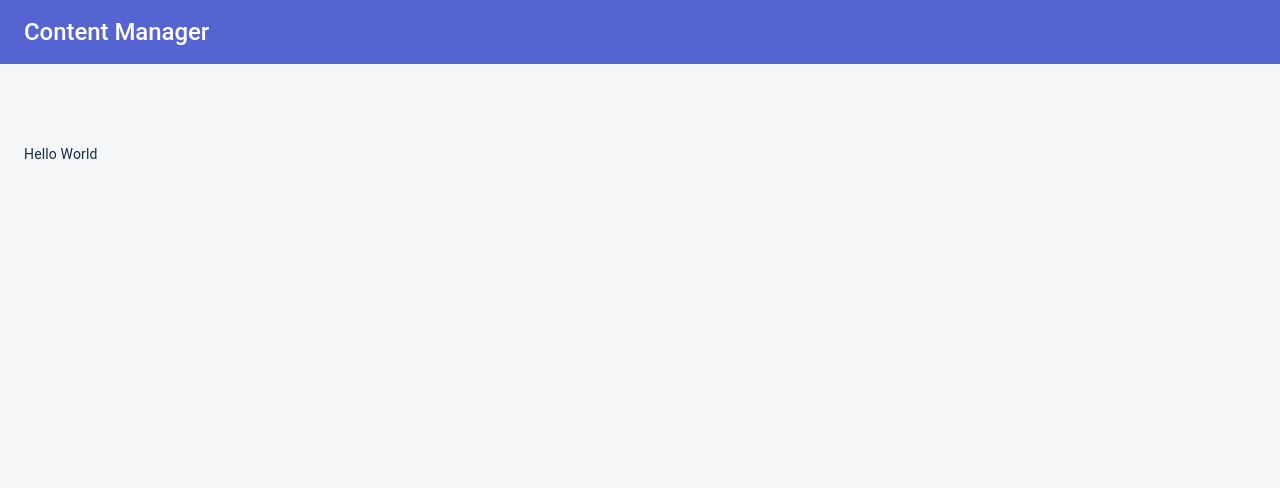
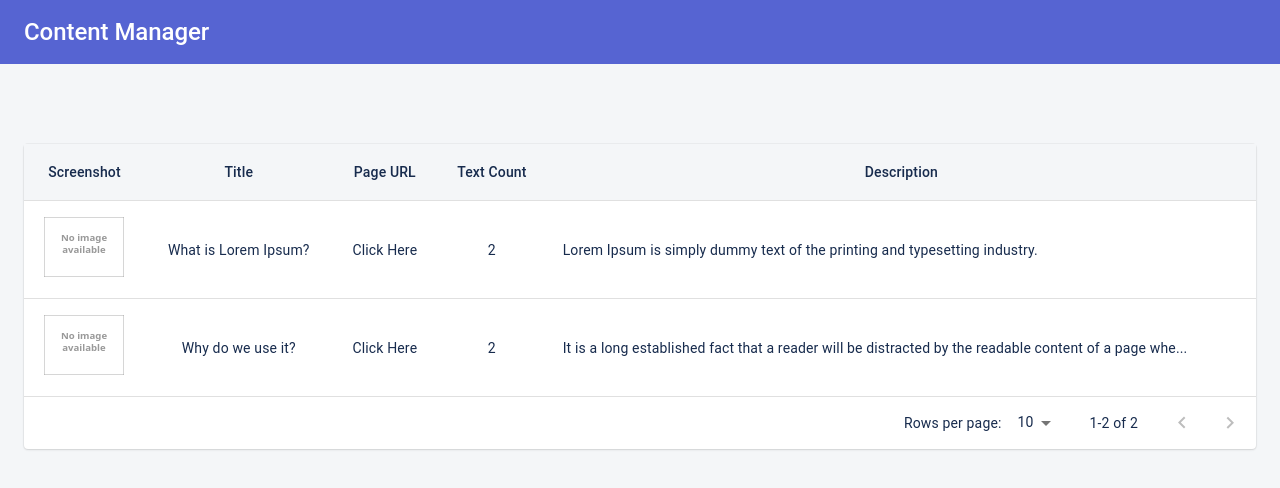
Before and after one commit to danieljindev/next-content-manager, a Next.js app: page / in a window 1280 px wide. Shown: the top 488 px of the page. Built offline with nearby package versions, Linux system fonts and the light colour scheme; data requests are answered from the project's data file.

Commit message:
Add home page table

```diff
--- a/pages/index.tsx
+++ b/pages/index.tsx
@@ -1,3 +1,161 @@
-export default function Home() {
-  return <div>Hello World</div>;
+import React, { useEffect } from 'react';
+import { makeStyles } from '@material-ui/core/styles';
+import Paper from '@material-ui/core/Paper';
+import Table from '@material-ui/core/Table';
+import TableBody from '@material-ui/core/TableBody';
+import TableCell from '@material-ui/core/TableCell';
+import TableContainer from '@material-ui/core/TableContainer';
+import TableHead from '@material-ui/core/TableHead';
+import TablePagination from '@material-ui/core/TablePagination';
+import TableRow from '@material-ui/core/TableRow';
+import Link from 'next/link';
+import { useDispatch, useSelector } from 'react-redux';
+import { fetchPages } from '../slices/page';
+import { getPageStates } from '../selectors';
+import Loading from '../components/Loading';
+import { makeExcerpt } from '../utils/helper';
+import { Column } from '../types';
+
+const columns: Column[] = [
+  {
+    id: 'screenshot',
+    label: 'Screenshot',
+    classes: 'screenshot',
+    align: 'center',
+    minWidth: 50,
+    format: (value: string) => <img src={value || 'images/no-image.svg'} />,
+  },
+  {
+    id: 'title',
+    label: 'Title',
+    minWidth: 100,
+    align: 'center',
+    format: (value: string) => makeExcerpt(value, 20),
+  },
+  {
+    id: 'url',
+    label: 'Page URL',
+    minWidth: 50,
+    align: 'center',
+    format: (value: string) => (
+      <Link href={`/${value}`}>
+        <a>Click Here</a>
+      </Link>
+    ),
+  },
+  {
+    id: 'count',
+    label: 'Text Count',
+    align: 'center',
+    minWidth: 20,
+  },
+  {
+    id: 'description',
+    label: 'Description',
+    minWidth: 170,
+    align: 'left',
+    format: (value: string) => makeExcerpt(value, 100),
+  },
+];
+
+const useStyles = makeStyles({
+  root: {
+    width: '100%',
+  },
+  container: {
+    maxHeight: 440,
+  },
+  tableCell: {
+    '& img': {
+      height: 60,
+    },
+  },
+});
+
+export default function PageTable() {
+  const classes = useStyles();
+
+  // ===========================================================================
+  // State
+  // ===========================================================================
+  const [page, setPage] = React.useState(0);
+  const [rowsPerPage, setRowsPerPage] = React.useState(10);
+
+  // ===========================================================================
+  // Selectors
+  // ===========================================================================
+
+  const { loading, pages } = useSelector(getPageStates);
+
+  // ===========================================================================
+  // Dispatch
+  // ===========================================================================
+  const dispatch = useDispatch();
+  const _fetchPages = () => dispatch(fetchPages());
+
+  // ===========================================================================
+  // Hooks
+  // ===========================================================================
+  useEffect(() => {
+    _fetchPages();
+  }, []);
+
+  // ===========================================================================
+  // Handlers
+  // ===========================================================================
+  const handleChangePage = (event: unknown, newPage: number) => {
+    setPage(newPage);
+  };
+
+  const handleChangeRowsPerPage = (event: React.ChangeEvent<HTMLInputElement>) => {
+    setRowsPerPage(+event.target.value);
+    setPage(0);
+  };
+
+  if (loading) {
+    return <Loading loading />;
+  }
+  console.log(pages);
+  return (
+    <Paper className={classes.root}>
+      <TableContainer className={classes.container}>
+        <Table stickyHeader aria-label='sticky table'>
+          <TableHead>
+            <TableRow>
+              {columns.map((column) => (
+                <TableCell key={column.id} align='center' style={{ minWidth: column.minWidth }}>
+                  {column.label}
+                </TableCell>
+              ))}
+            </TableRow>
+          </TableHead>
+          <TableBody>
+            {pages.slice(page * rowsPerPage, page * rowsPerPage + rowsPerPage).map((row) => {
+              return (
+                <TableRow hover role='checkbox' tabIndex={-1} key={row.title}>
+                  {columns.map((column) => {
+                    const value = row[column.id];
+                    return (
+                      <TableCell key={column.id} align={column.align} className={classes.tableCell}>
+                        {column.format && typeof value === 'string' ? column.format(value) : value}
+                      </TableCell>
+                    );
+                  })}
+                </TableRow>
+              );
+            })}
+          </TableBody>
+        </Table>
+      </TableContainer>
+      <TablePagination
+        rowsPerPageOptions={[10, 25, 100]}
+        component='div'
+        count={pages.length}
+        rowsPerPage={rowsPerPage}
+        page={page}
+        onPageChange={handleChangePage}
+        onRowsPerPageChange={handleChangeRowsPerPage}
+      />
+    </Paper>
+  );
 }
```
Also changed, not shown: types/index.ts (+9 -0 lines).
